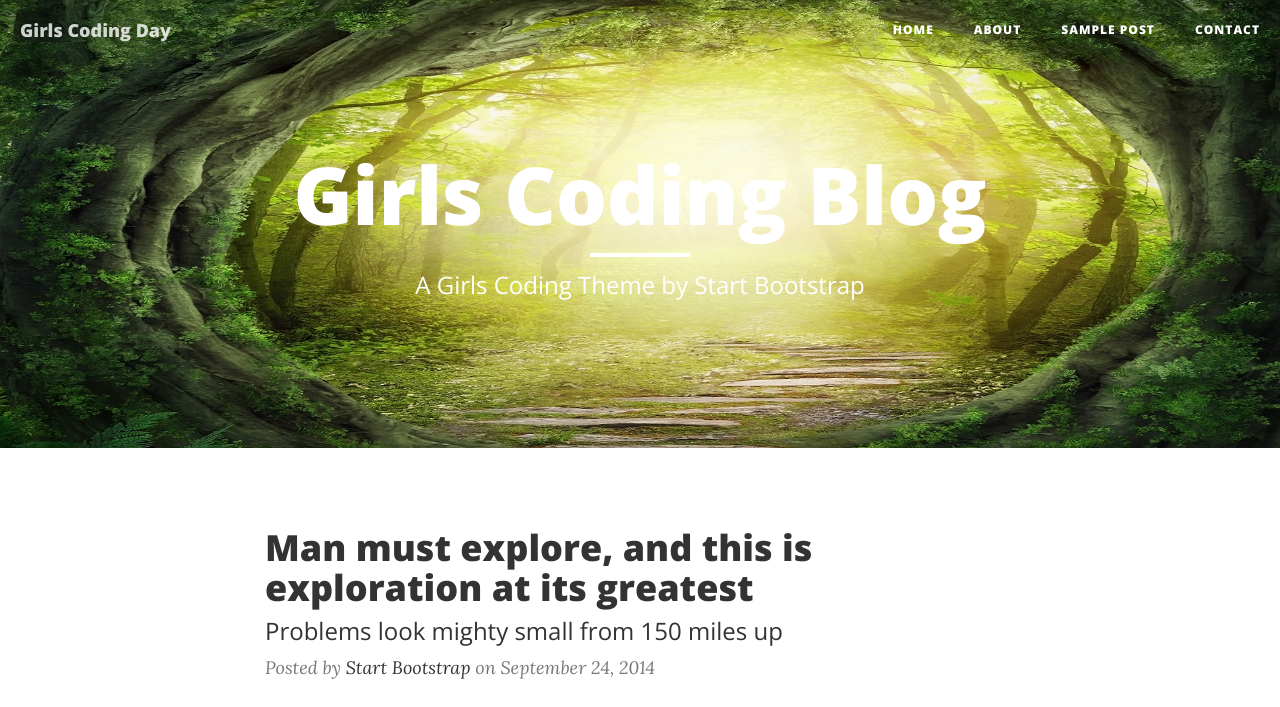
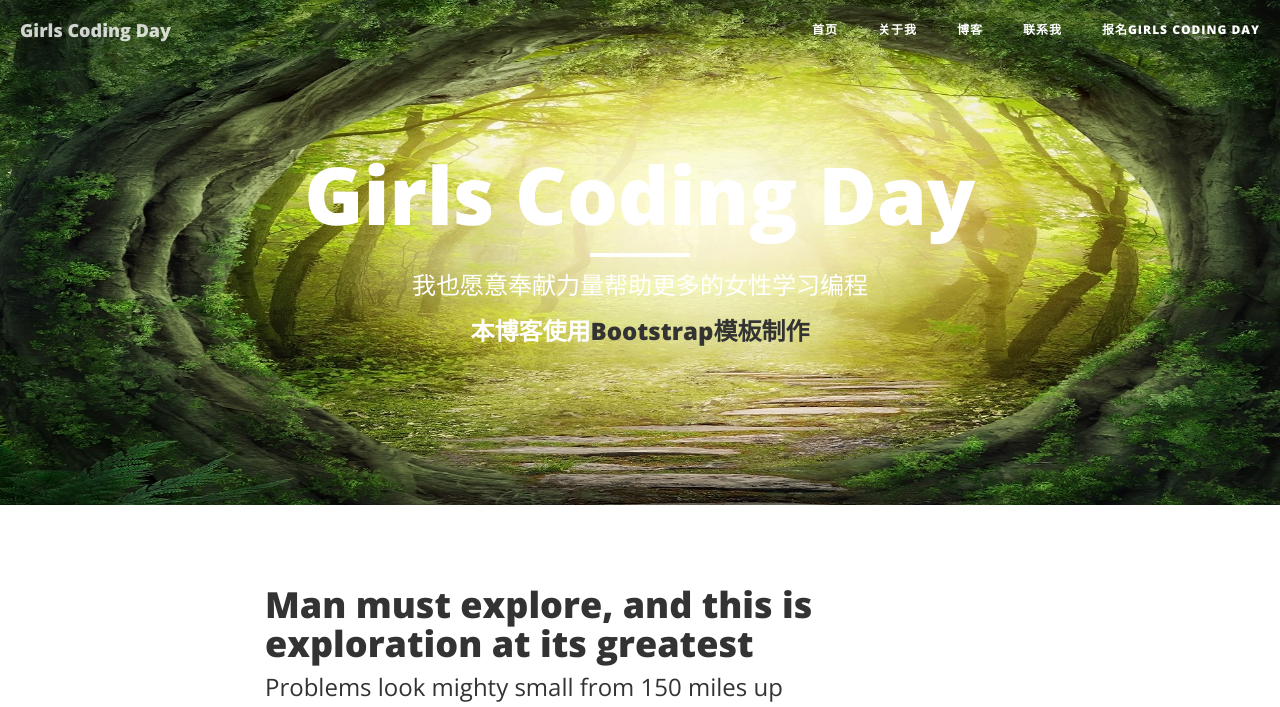
Before and after one commit to ccyilia/GirlscodingDayDemo, a website: page index.html in a window 1280 px wide. Shown: the top 707 px of the page. Drawn offline with nearby package versions, Linux system fonts and the light colour scheme.

Commit message:
modify index.html
1、修改首页
2、修改a标签、修改h1、增加H3、修改span标签内容、添加链接

```diff
--- a/index.html
+++ b/index.html
@@ -49,16 +49,19 @@
             <div class="collapse navbar-collapse" id="bs-example-navbar-collapse-1">
                 <ul class="nav navbar-nav navbar-right">
                     <li>
-                        <a href="index.html">Home</a>
+                        <a href="index.html">首页</a>
                     </li>
                     <li>
-                        <a href="about.html">About</a>
+                        <a href="about.html">关于我</a>
                     </li>
                     <li>
-                        <a href="post.html">Sample Post</a>
+                        <a href="post.html">博客</a>
                     </li>
                     <li>
-                        <a href="contact.html">Contact</a>
+                        <a href="contact.html">联系我</a>
+                    </li>
+                    <li>
+                        <a href="https：//girlscodingday.org/">报名GIRLS CODING DAY </a>
                     </li>
                 </ul>
             </div>
@@ -74,9 +77,10 @@
             <div class="row">
                 <div class="col-lg-8 col-lg-offset-2 col-md-10 col-md-offset-1">
                     <div class="site-heading">
-                        <h1>Girls Coding Blog</h1>
+                        <h1>Girls Coding Day</h1>
                         <hr class="small">
-                        <span class="subheading">A Girls Coding Theme by Start Bootstrap</span>
+                        <span class="subheading">我也愿意奉献力量帮助更多的女性学习编程<br/>
+                        <h3>本<b>博客</b>使用<a href="https://startbootstrap.com/template-overviews/clean-blog/">Bootstrap模板制作</a></h3></span>
                     </div>
                 </div>
             </div>
```
